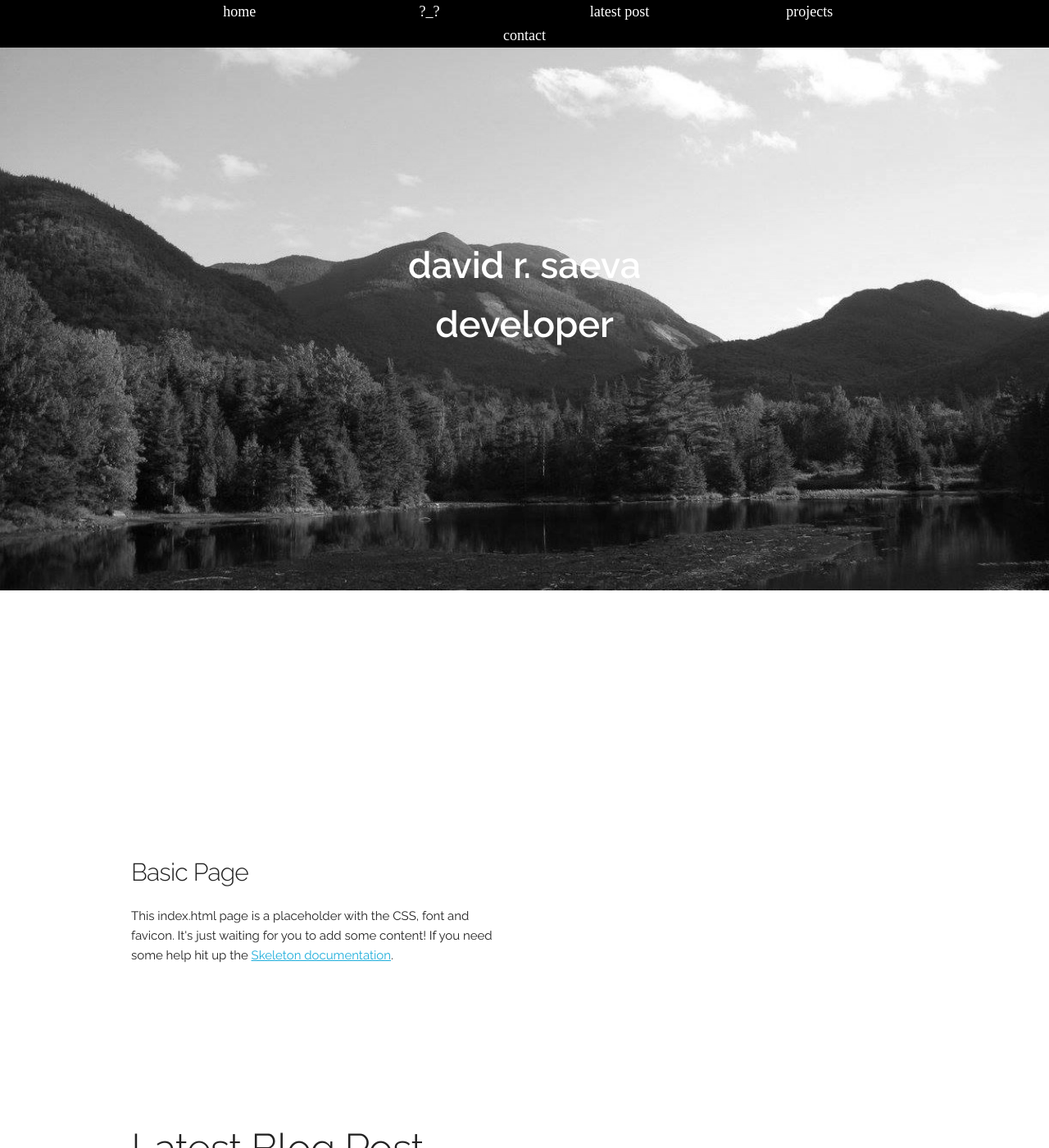
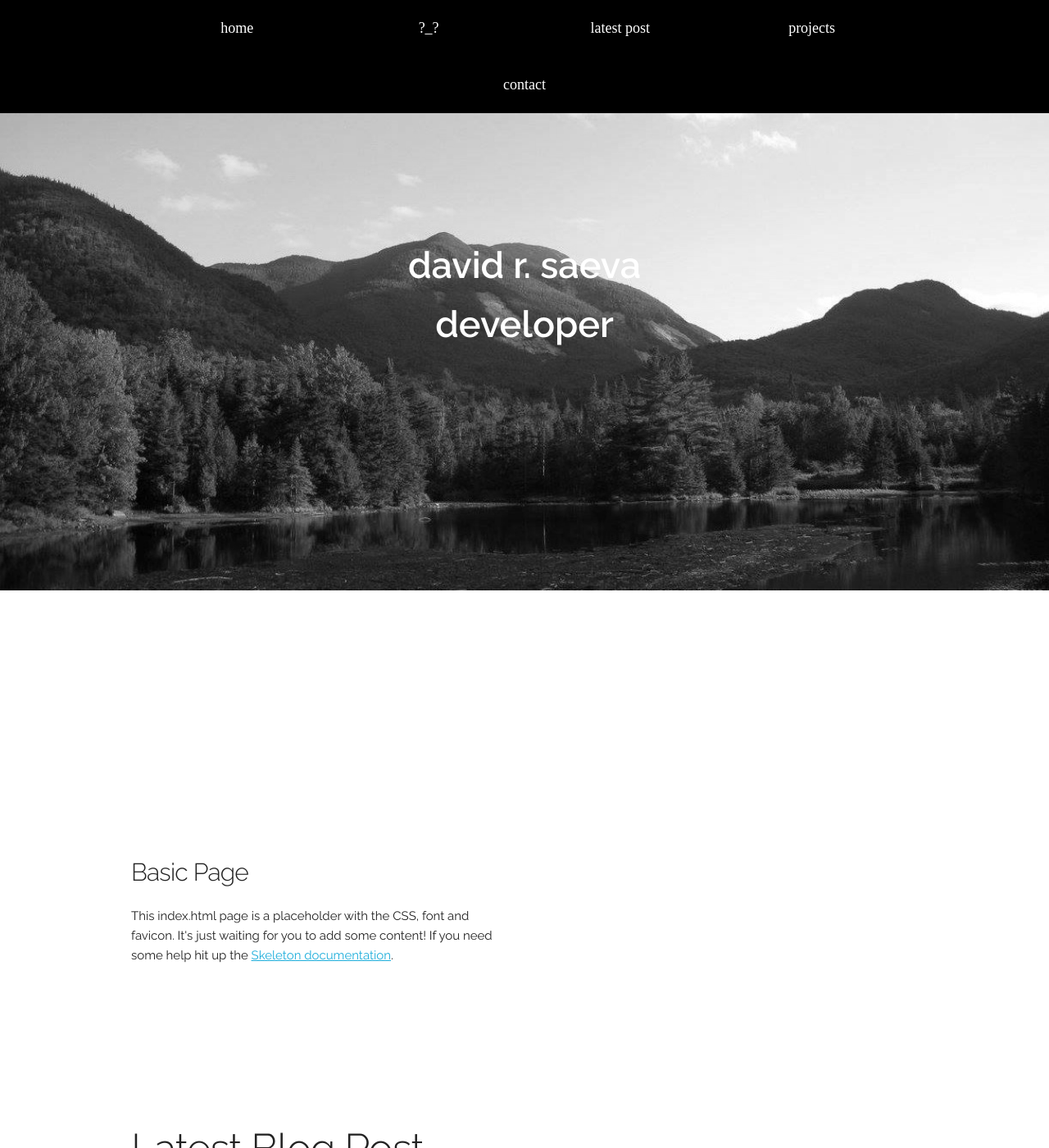
Before and after one commit to drsaeva/drsaeva.github.io, a Jekyll site: the page temp.html, which Jekyll copies as it is, in a window 1280 px wide and 1400 px high. Shown: the whole window at 82% size. Built offline with Jekyll 4.4.1, drawn with Linux system fonts in a browser that asks for light colours; nearby versions of some CDN libraries; comment, search, counter and statistics services are not loaded.

Commit message:
Update temp.css

```diff
--- a/css/temp.css
+++ b/css/temp.css
@@ -239,9 +239,9 @@
     float: none;
     display: inline-block;
     /*padding:37px 20px 20px 20px;*/
-    /*padding: 20px;*/
-    width: 20%;
-    margin:0;
+    padding: 20px;
+    width: 16.66%;
+    margin: auto;
   }
 
   .nav_header > li a {
```
